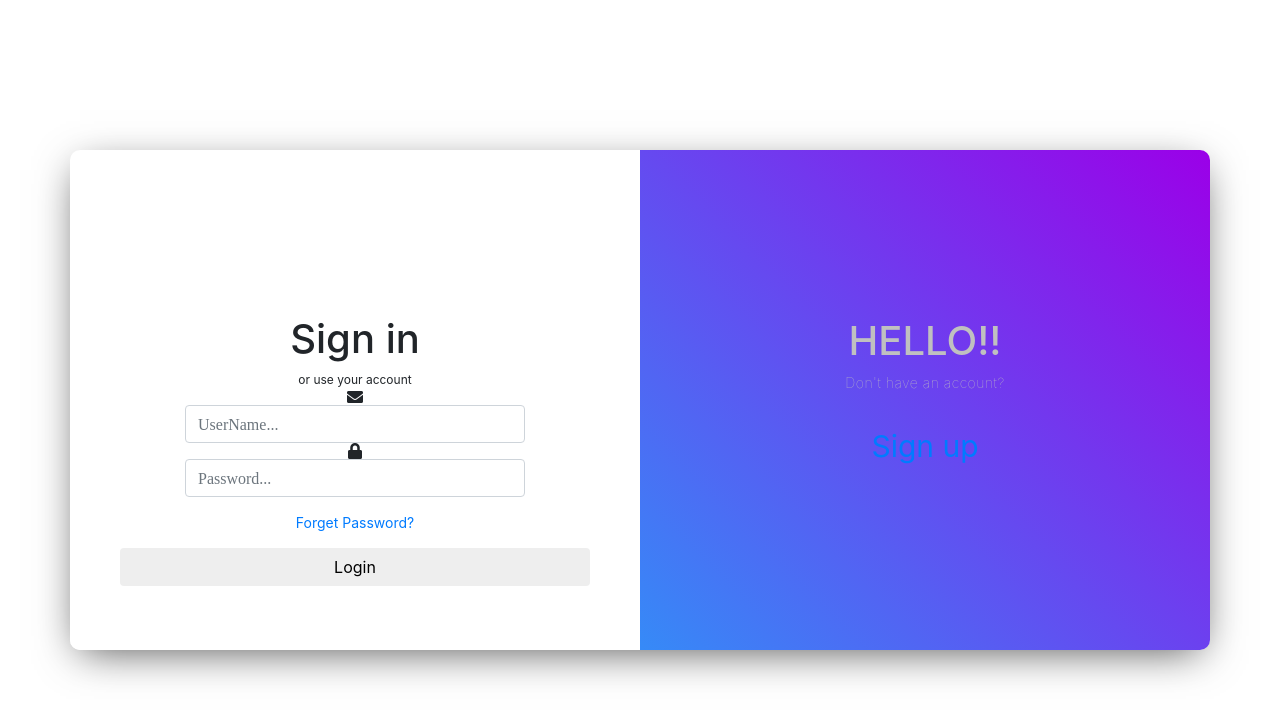
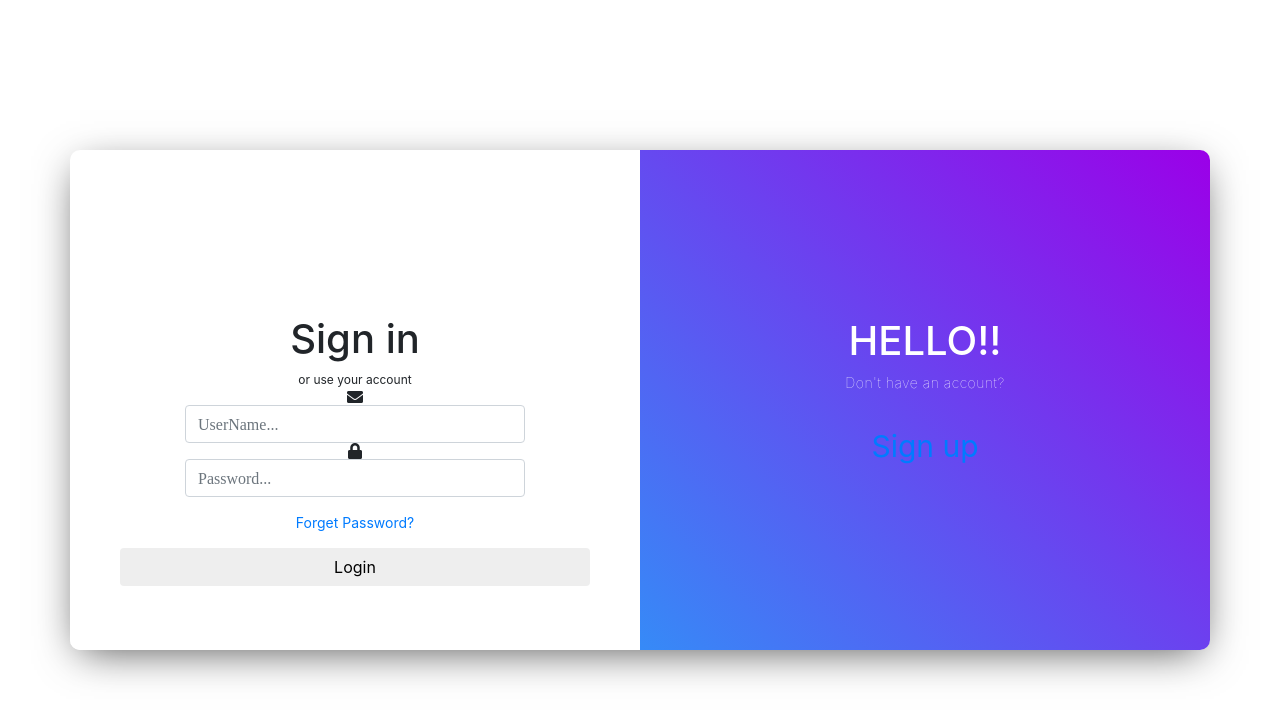
Before and after one commit to subin123khanal/Library, a Django app: page /login/ in a window 1280 px wide. Shown: the top 720 px of the page. Run offline with Django 3.2, Linux system fonts and the light colour scheme; parts of the project's set-up code (start-up, migrations or seed data) failed here and were passed over; some libraries are stand-ins or nearby versions.

Commit message:
Color change in Login page

```diff
--- a/3D Objects/library_management_system/templates/login.html
+++ b/3D Objects/library_management_system/templates/login.html
@@ -329,6 +329,7 @@ input {
 	width: 50%;
 	transform: translateX(0);
 	transition: transform 0.6s ease-in-out;
+	color: White;
 }
 
 .Overlay-left {
```
